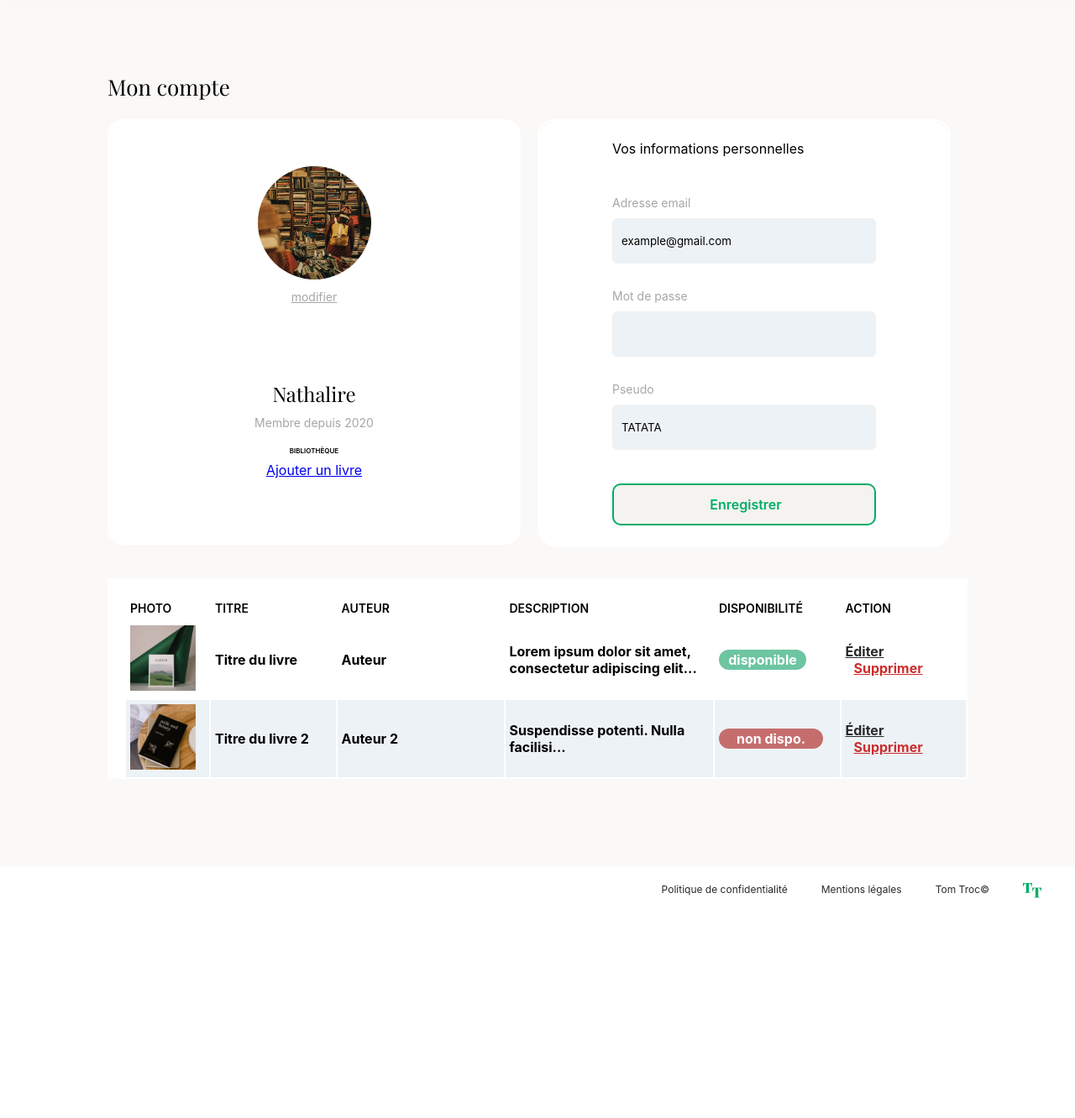
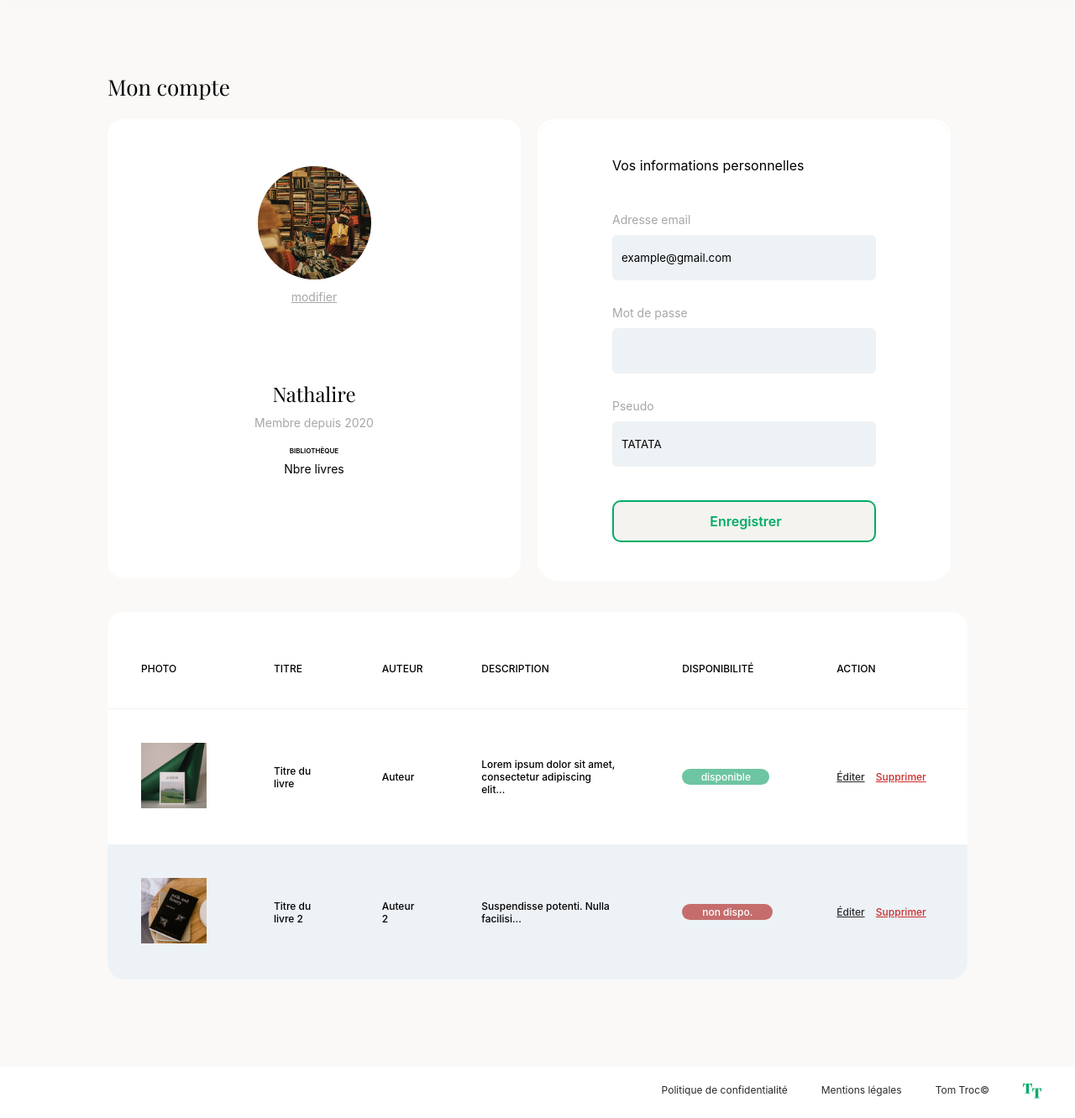
Before and after one commit to L-deathnotavailable/TomTrocsLivresP6, a PHP site: template views/templates/myAccount.php in a window 1280 px wide. Shown: the part 95-1427 px from the top of the page at 84% size. Before the commit the page ends 1165 px from the top, so only its background shows below. Run offline with PHP 8.4, Linux system fonts and the light colour scheme; the template is opened without the code that fills it, so the values that code supplies are empty.

Commit message:
Fin de la partie statique de MyAccount

```diff
--- a/css/style.css
+++ b/css/style.css
@@ -595,6 +595,7 @@ input[type="submit"] {
   display: flex;
   flex-direction: column;
   margin: auto;
+  padding-top: 20px;
 }
 
 .user-update-form label {
@@ -619,16 +620,16 @@ input[type="submit"] {
   width: auto;
   color: var(--colorGreen);
   background-color: var(--backgroundColor);
-  margin: 40px 0 20px 0;
   font-weight: 600;
   border: #00AC66 solid 2px;
 }
 
 .user-library {
-  grid-area: user-library;
   width: 100%;
   margin: 40px 0;
   text-align: left;
+  border-radius: 20px;
+  overflow: hidden;
 }
 
 .light {
@@ -636,26 +637,36 @@ input[type="submit"] {
 }
 
 .user-library table {
-  margin-left: 20px;
   margin-top: 20px;
+  border-collapse: collapse;
+  border-spacing: 0;
+  border-radius: 20px;
+  overflow: hidden;
 }
 
+.user-library th, .user-library td {
+  padding: 40px;
+  text-align: left;
+  font-size: 12px;
+  font-weight: 500;
+}
 
-.user-library th {
-  padding: 5px;
-  height: 100%;
+.user-library thead th {
+  padding-right: 20px;
+  border-bottom: solid #F5F3EF 1px;
 }
+
 
 .tab-active .user-library-details-image {
   width: 10%;
 }
 
 .tab-active .user-library-details-title {
-  width: 15%;
+  width: 13%;
 }
 
 .tab-active .user-library-details-author {
-  width: 20%;
+  width: 10%;
 }
 
 .tab-active .user-library-details-description {
@@ -667,6 +678,7 @@ input[type="submit"] {
 }
 
 .user-library-details-available .available {
+  font-weight: 500;
   background-color: #6DC5A1;
   text-align: center;
   border-radius: 30px;
@@ -676,12 +688,13 @@ input[type="submit"] {
 }
 
 .user-library-details-available .not-available {
+  font-weight: 500;
   background-color: #C56D6D;
   text-align: center;
   border-radius: 30px;
   color: #FFFFFF;
   padding: 2px;
-  width: 120px;
+  width: 100%;
 }
 
 thead tr th {
--- a/views/templates/myAccount.php
+++ b/views/templates/myAccount.php
@@ -16,7 +16,7 @@
                             <p class="user-informations-username">Nathalire</p>
                             <p class="user-informations-seniority">Membre depuis 2020</p>
                             <p class="user-informations-library">BIBLIOTHÈQUE</p>
-                            <p class="user-informations-nb-book"></p> <a href="#">Ajouter un livre</a>
+                            <p class="user-informations-nb-book">Nbre livres</p>
                         </div>
                     </div>
                 </div>
```
